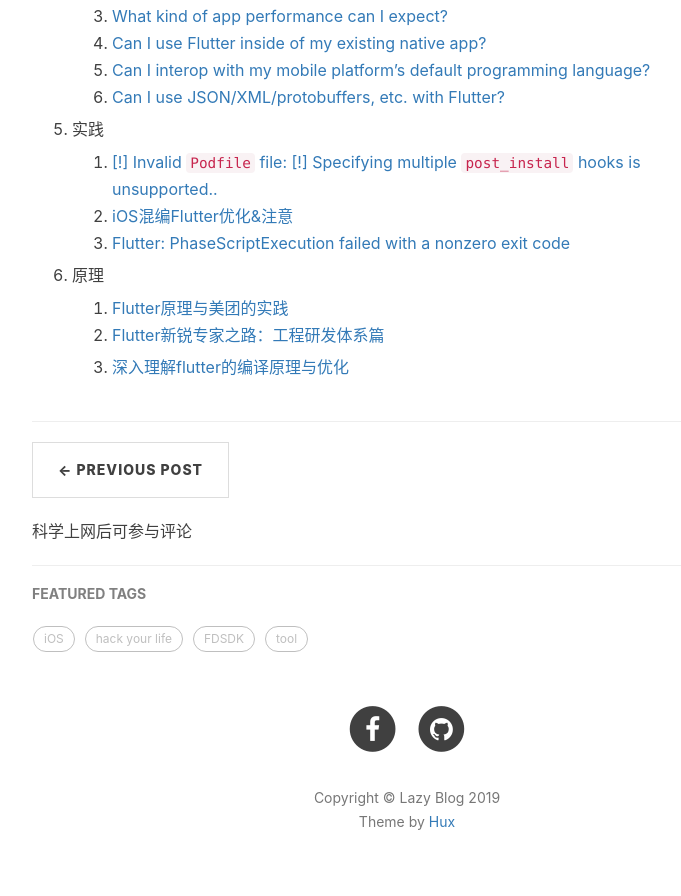
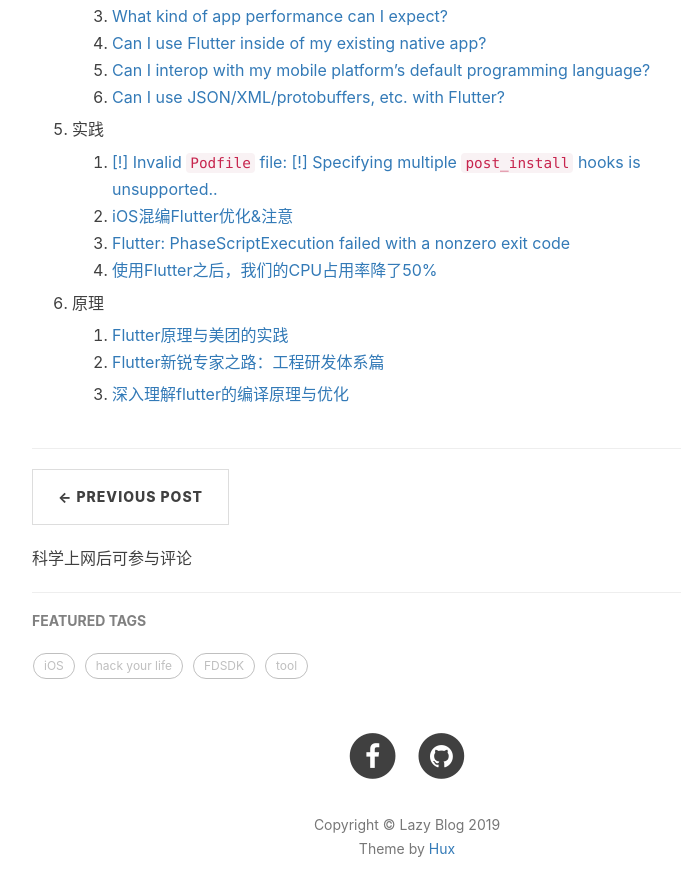
Before and after one commit to toolazytoname/toolazytoname.github.io, a Jekyll site: the page built from _posts/2019-02-14-flutter-Get-Started.markdown, in a window 1280 px wide and 900 px high, scrolled down 2366 px. Shown: the top 896 px of the window, without its empty margins (233-914 px from the left). Built offline with Jekyll 4.4.1, drawn with Linux system fonts in a browser that asks for light colours; nearby versions of some CDN libraries; comment, search, counter and statistics services are not loaded.

Commit message:
edit flutter

```diff
--- a/_posts/2019-02-14-flutter-Get-Started.markdown
+++ b/_posts/2019-02-14-flutter-Get-Started.markdown
@@ -109,6 +109,7 @@
    1. [[!] Invalid `Podfile` file: [!] Specifying multiple `post_install` hooks is unsupported..](https://github.com/flutter/flutter/issues/26212)
    2. [iOS混编Flutter优化&注意](https://www.jianshu.com/p/0ec95723909c)
    3. [Flutter: PhaseScriptExecution failed with a nonzero exit code](https://www.jianshu.com/p/3106715ea9a3)
+   4. [使用Flutter之后，我们的CPU占用率降了50%](https://mp.weixin.qq.com/s/NtwHJLwMigNG-SSr9DDDIQ)
 
 6. 原理
 
```
